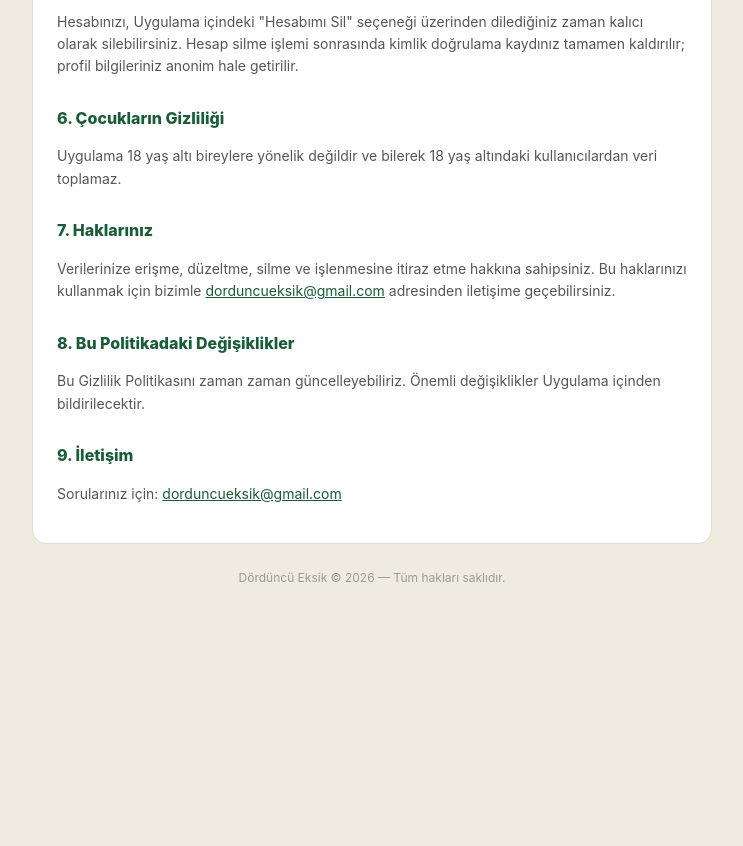
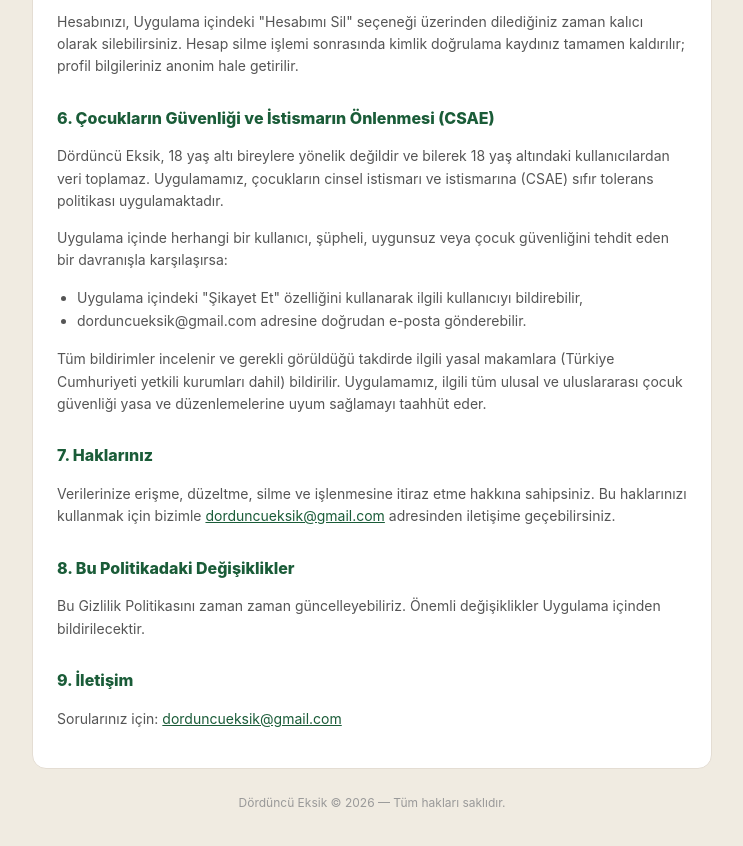
Before and after one commit to ahmeetozt/dorduncu-nerede-legal, a plain HTML site: page index.html in a window 1280 px wide. Shown: the part 1254-2100 px from the top of the page, without its empty margins (268-1011 px from the left). Before the commit the page ends 1933 px from the top, so only its background shows below. Drawn offline with Linux system fonts and the light colour scheme.

Commit message:
Update index.html

```diff
--- a/index.html
+++ b/index.html
@@ -134,10 +134,33 @@
         bilgileriniz anonim hale getirilir.
       </p>
 
-      <h2>6. Çocukların Gizliliği</h2>
+      <h2>6. Çocukların Güvenliği ve İstismarın Önlenmesi (CSAE)</h2>
       <p>
-        Uygulama 18 yaş altı bireylere yönelik değildir ve bilerek 18 yaş
-        altındaki kullanıcılardan veri toplamaz.
+        Dördüncü Eksik, 18 yaş altı bireylere yönelik değildir ve bilerek
+        18 yaş altındaki kullanıcılardan veri toplamaz. Uygulamamız,
+        çocukların cinsel istismarı ve istismarına (CSAE) sıfır tolerans
+        politikası uygulamaktadır.
+      </p>
+      <p>
+        Uygulama içinde herhangi bir kullanıcı, şüpheli, uygunsuz veya
+        çocuk güvenliğini tehdit eden bir davranışla karşılaşırsa:
+      </p>
+      <ul>
+        <li>
+          Uygulama içindeki "Şikayet Et" özelliğini kullanarak ilgili
+          kullanıcıyı bildirebilir,
+        </li>
+        <li>
+          dorduncueksik@gmail.com adresine doğrudan e-posta
+          gönderebilir.
+        </li>
+      </ul>
+      <p>
+        Tüm bildirimler incelenir ve gerekli görüldüğü takdirde ilgili
+        yasal makamlara (Türkiye Cumhuriyeti yetkili kurumları dahil)
+        bildirilir. Uygulamamız, ilgili tüm ulusal ve uluslararası
+        çocuk güvenliği yasa ve düzenlemelerine uyum sağlamayı taahhüt
+        eder.
       </p>
 
       <h2>7. Haklarınız</h2>
```
